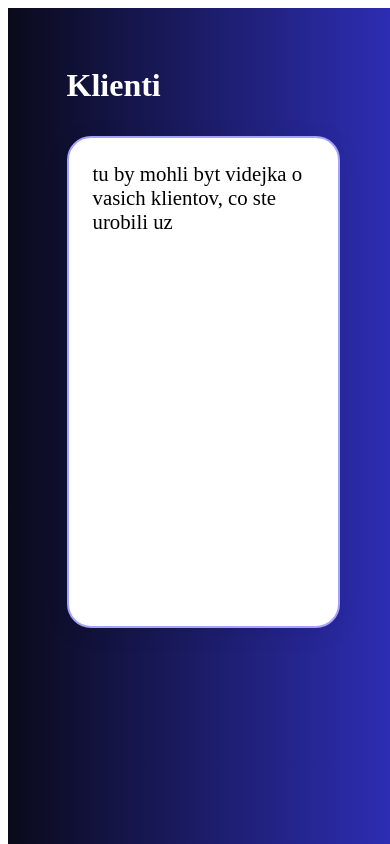
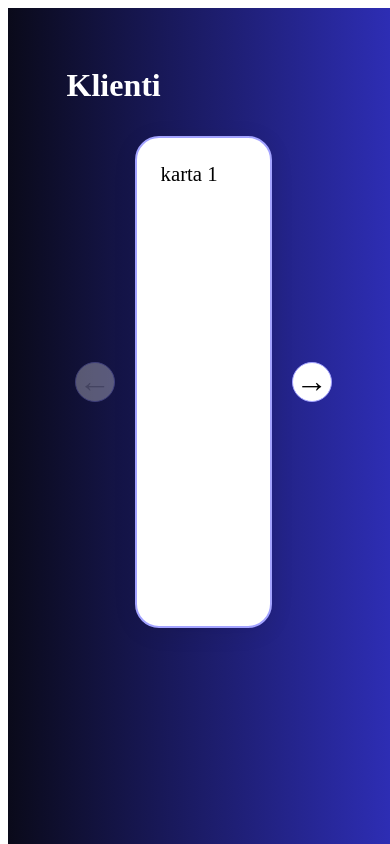
Before and after one commit to simonbilos/boostly-main, an Angular app: page /klienti in a window 390 px wide. Shown: the top 844 px of the page. Built offline with nearby package versions, Linux system fonts and the light colour scheme.

Commit message:
when screen is smaller than 900px, only one card is visible, added script to change cards

```diff
--- a/src/app/clients/clients.component.css
+++ b/src/app/clients/clients.component.css
@@ -42,16 +42,65 @@
   align-items: flex-start;
 }
 
+.client-card.active {
+  display: flex;
+  opacity: 1;
+  z-index: 2;
+}
+.client-card.inactive {
+  opacity: 0;
+  z-index: 1;
+}
+.arrow {
+  background: #fff;
+  border: 1px solid #a3a3ff;
+  border-radius: 50%;
+  width: 40px;
+  height: 40px;
+  font-size: 2rem;
+  display: flex;
+  align-items: center;
+  justify-content: center;
+  cursor: pointer;
+  margin: 0 8px;
+  z-index: 3;
+  transition: background 0.2s;
+}
+.arrow:disabled {
+  opacity: 0.3;
+  cursor: not-allowed;
+}
+
 @media (max-width: 900px) {
+  .mobile-only {
+    display: flex;
+  }
   .clients-cards {
+    flex-direction: row;
+    align-items: center;
     justify-content: center;
-    gap: 0;
   }
-  .client-card.left,
-  .client-card.right {
+  .client-card {
     display: none;
+    width: 90vw;
+    max-width: 340px;
+    height: 440px;
+    margin: 0 12px;
   }
-  .client-card.middle {
-    margin: 0 auto;
+  .client-card {
+    /* Only the active card will be shown via the template logic */
+    display: flex;
   }
 }
+
+@media (min-width: 900px) {
+  .mobile-only {
+    display: none !important;
+  }
+  .client-card {
+    display: flex !important;
+    width: 252px;
+    height: 440px;
+    margin: 0 12px;
+  }
+}
--- a/src/app/clients/clients.component.html
+++ b/src/app/clients/clients.component.html
@@ -2,7 +2,26 @@
   <div class="clients-inner">
     <h2>Klienti</h2>
     <div class="clients-cards">
-      <div class="client-card left">
+      <button
+        class="arrow mobile-only"
+        (click)="prevCard()"
+        [disabled]="currentIndex() === 0"
+      >
+        &#8592;
+      </button>
+      @for (card of cards(); track card.id; let i = $index) { @if (i ==
+      currentIndex()) {
+      <div class="client-card">{{ card.content }}</div>
+      } }
+      <button
+        class="arrow mobile-only"
+        (click)="nextCard()"
+        [disabled]="currentIndex() === this.cards().length - 1"
+      >
+        &#8594;
+      </button>
+
+      <!-- <div class="client-card left">
         tu by mohli byt videjka o vasich klientov, co ste urobili uz. Popripade
         po kliknuti sa otvori vas instagram /klient/ kontaktatny formular. Pri
         scrollnuti by krajné mohli ist dole a stredne vyssie aby boli v rovnakej
@@ -13,7 +32,7 @@
       </div>
       <div class="client-card right">
         tu by mohli byt videjka o vasich klientov, co ste urobili uz
-      </div>
+      </div> -->
     </div>
   </div>
 </div>
--- a/src/app/clients/clients.component.ts
+++ b/src/app/clients/clients.component.ts
@@ -1,4 +1,4 @@
-import { Component } from "@angular/core";
+import { Component, computed, signal } from "@angular/core";
 
 @Component({
   selector: "app-clients",
@@ -6,4 +6,27 @@ import { Component } from "@angular/core";
   templateUrl: "./clients.component.html",
   styleUrl: "./clients.component.css",
 })
-export class ClientsComponent {}
+export class ClientsComponent {
+  private _cards = signal([
+    { id: 1, content: "karta 1" },
+    { id: 2, content: "karta 2" },
+    { id: 3, content: "karta 3" },
+  ]);
+
+  private _currentIndex = signal<number>(0);
+
+  currentIndex = computed(() => this._currentIndex());
+  cards = computed(() => this._cards());
+
+  prevCard() {
+    this._currentIndex.update((i) =>
+      i <= 0 ? this._cards().length - 1 : i - 1
+    );
+  }
+
+  nextCard() {
+    this._currentIndex.update((i) =>
+      i >= this._cards().length - 1 ? 0 : i + 1
+    );
+  }
+}
```
Also changed, not shown: 1 other file (tests, documents, lock files or other folders).
